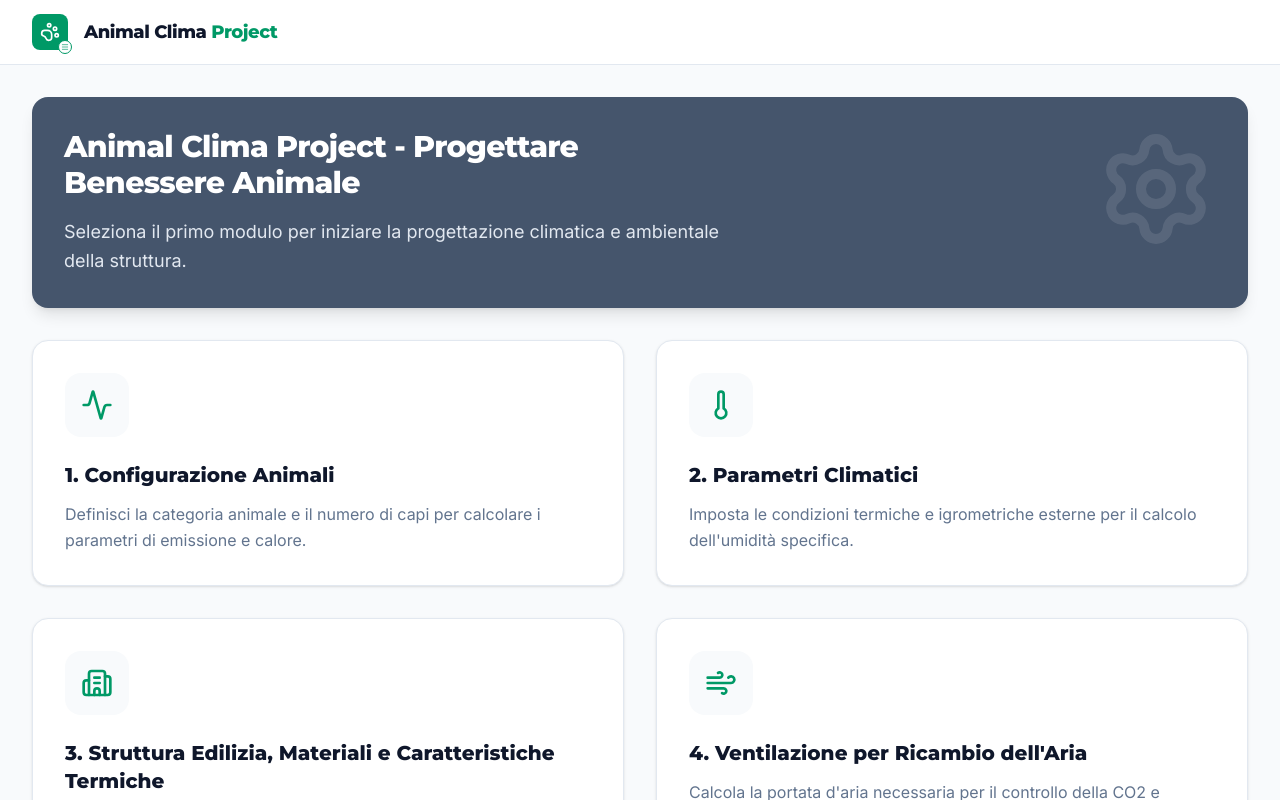
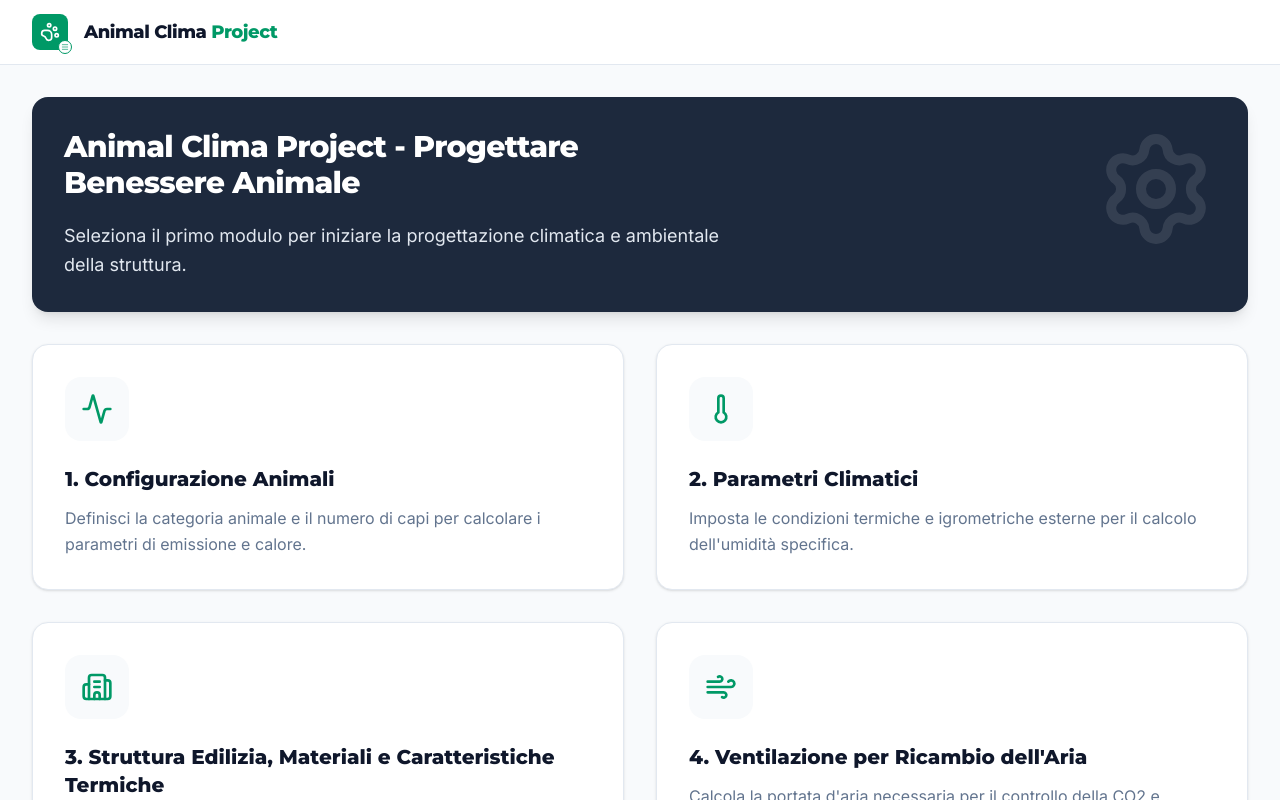
Before and after one commit to specolino-beep/Animal-Clima-Project, a React (Vite) app: page / in a window 1280 px wide. Shown: the top 800 px of the page. Built offline with nearby package versions, Linux system fonts and the light colour scheme.

Commit message:
Update App.tsx

```diff
--- a/src/App.tsx
+++ b/src/App.tsx
@@ -364,12 +364,12 @@ export default function App() {
               exit={{ opacity: 0, y: -20 }}
               className="space-y-8"
             >
-              <section className="bg-slate-600 rounded-2xl p-8 shadow-lg relative overflow-hidden border-none">
+              <section className="bg-slate-800 rounded-2xl p-8 shadow-lg relative overflow-hidden border-none">
                 <div className="absolute top-0 right-0 p-8 opacity-10 pointer-events-none text-white">
                   <Settings size={120} />
                 </div>
                 <div className="relative z-10 max-w-2xl">
-                  <h2 className="text-3xl font-extrabold text-white mb-4 tracking-tight font-montserrat">Animal Clima Project - Progettare Benessere Animale</h2>
+                  <h2 className="text-3xl font-extrabold text-white mb-5 tracking-tight font-montserrat">Animal Clima Project - Progettare Benessere Animale</h2>
                   <p className="text-slate-200 leading-relaxed text-lg">
                     Seleziona il primo modulo per iniziare la progettazione climatica e ambientale della struttura.
                   </p>
```
